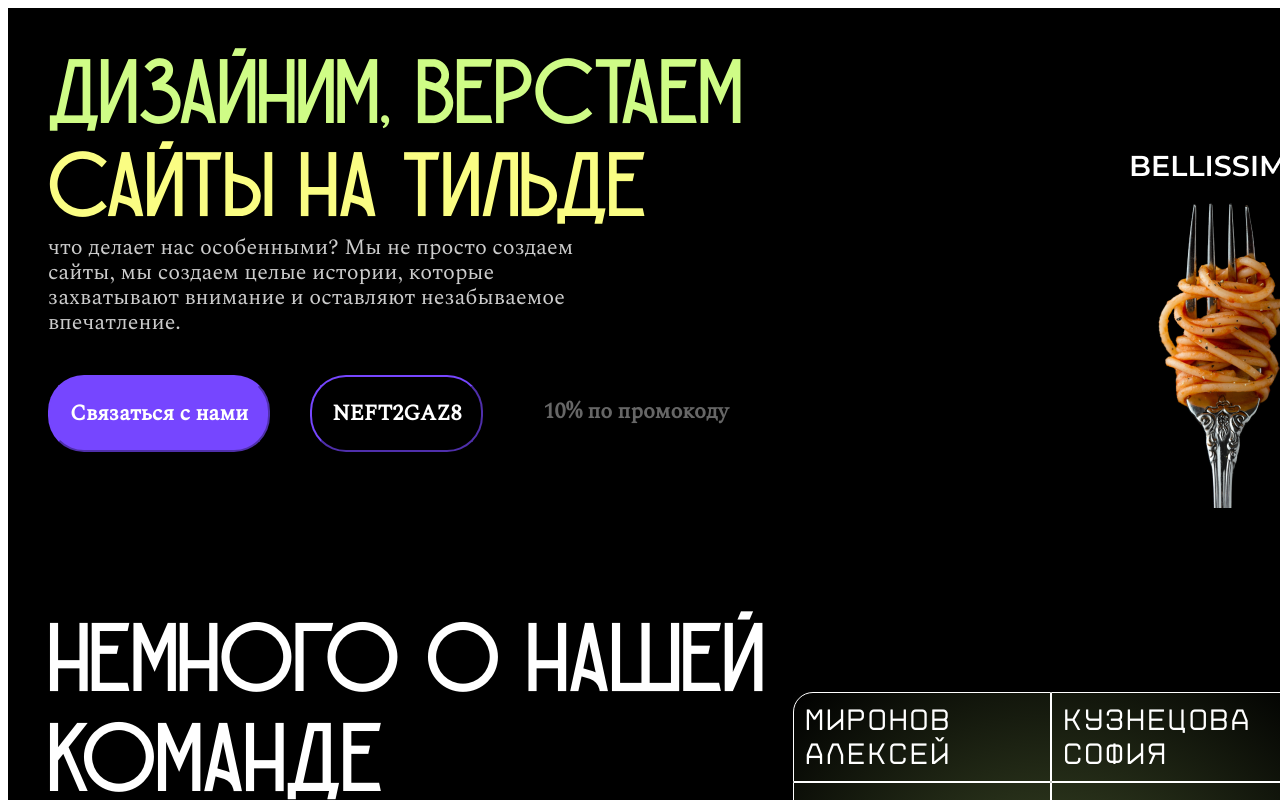
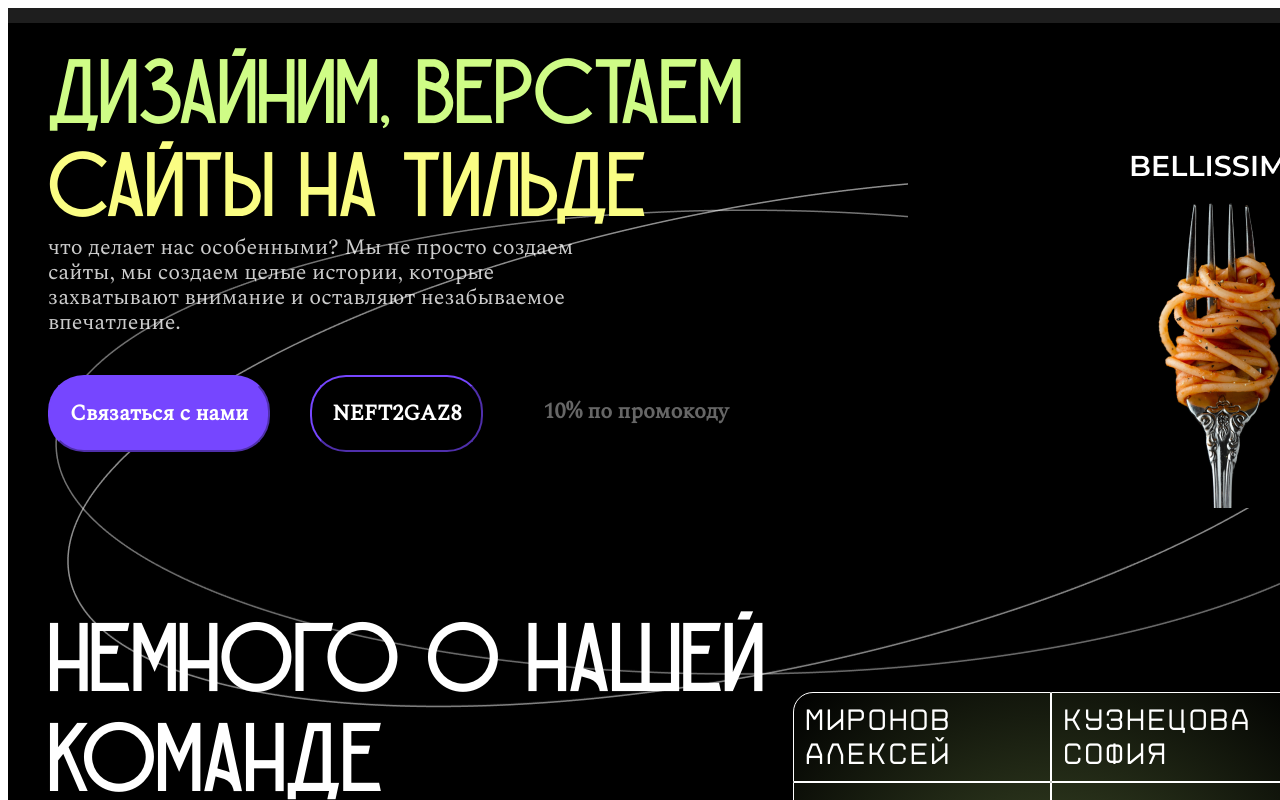
Before and after one commit to darikomarenko/landing-page, a React (Vite) app: page / in a window 1280 px wide. Shown: the top 800 px of the page. Built offline with nearby package versions, Linux system fonts and the light colour scheme.

Commit message:
add background images

```diff
--- a/src/components/Promo/styles.module.scss
+++ b/src/components/Promo/styles.module.scss
@@ -32,7 +32,7 @@
     max-width: 1440px;
     height: 100%;
     padding: 40px;
-    background: black;
+    background-image: url('../../assets/backgroundOne.png');
     &__maininfo {
         display: flex;
         flex-direction: column;
```
Also changed, not shown: src/assets/backgroundOne.png (added), src/assets/backgroundTwo.png (added).
